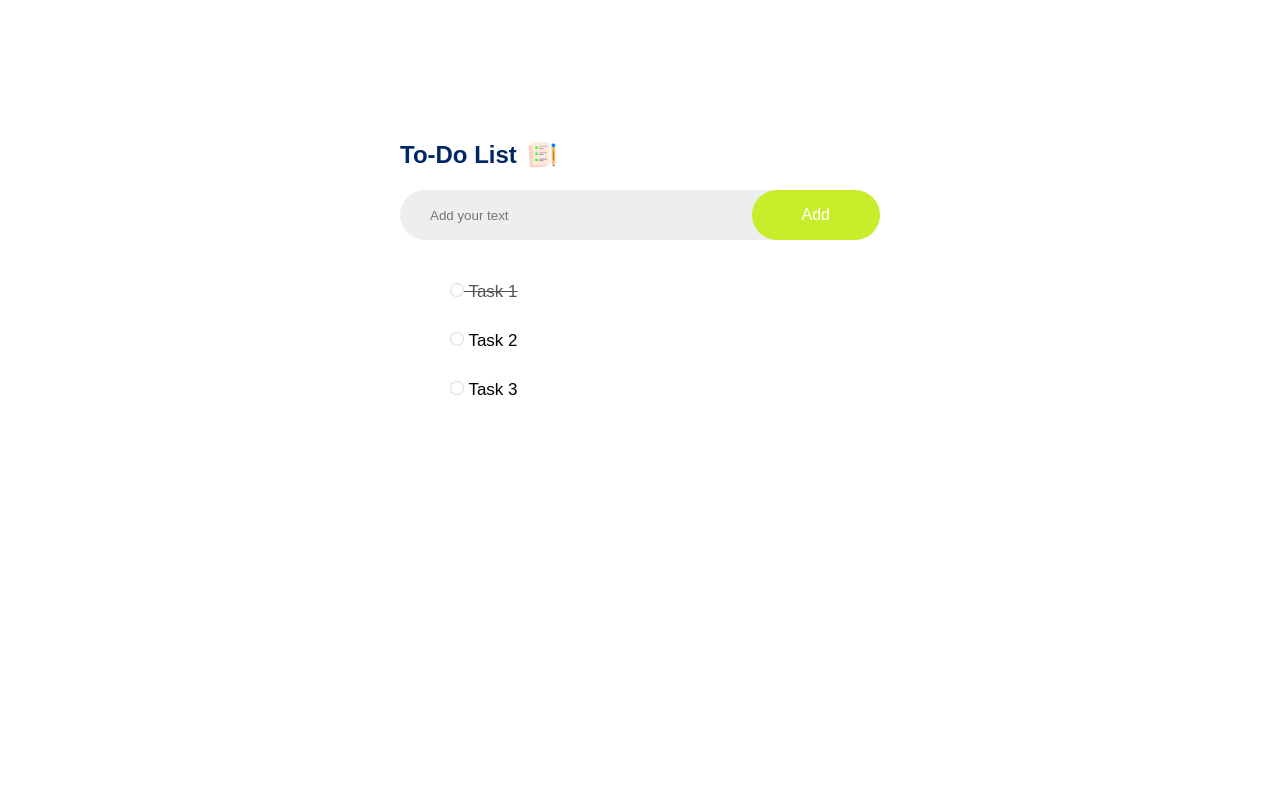
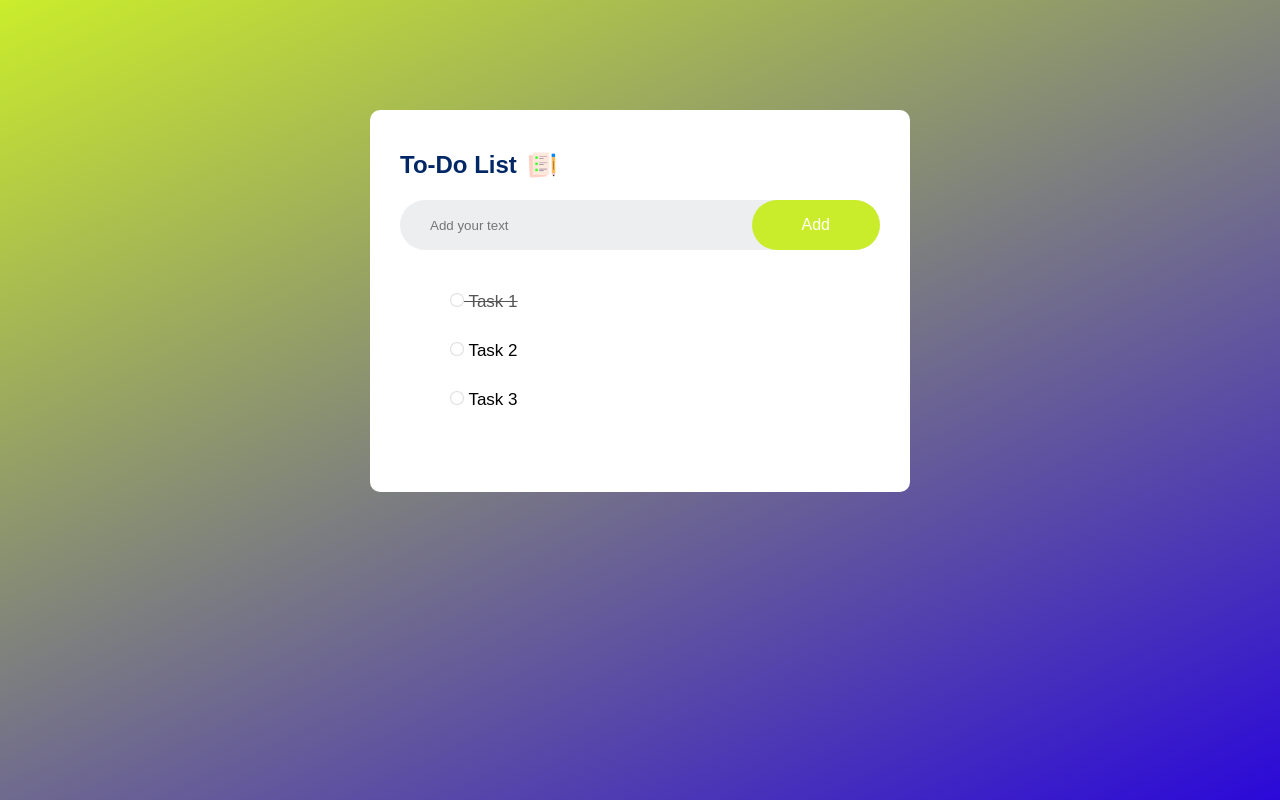
Before and after one commit to Sawrozzz/Js-To-Do-List, a plain HTML site: page index.html in a window 1280 px wide. Drawn offline with Linux system fonts and the light colour scheme.

Commit message:
another commit

```diff
--- a/style.css
+++ b/style.css
@@ -1,4 +1,4 @@
-.content{
+.container{
     background: linear-gradient(155deg, #caed2b, #2b08d9);
     width: 100%;
     min-height: 100vh;
```
